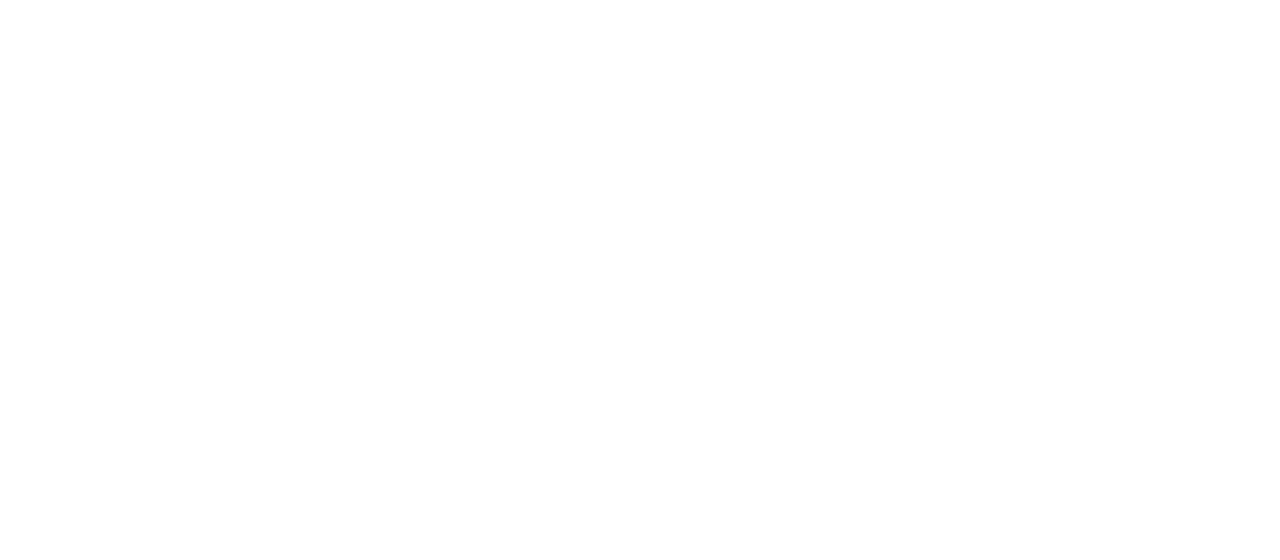
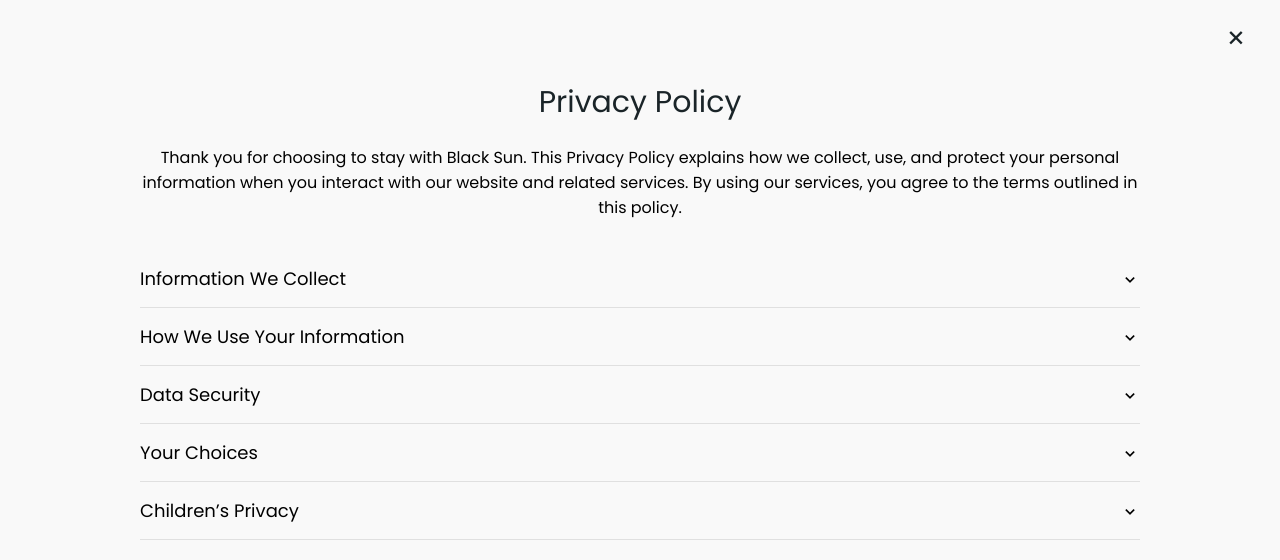
Before and after one commit to DannielVo/BlackSunHotel, a React (Vite) app: page /policy-details in a window 1280 px wide. Before the commit this address had no page. Shown: the top 560 px of the page. Built offline with nearby package versions, Linux system fonts and the light colour scheme.

Commit message:
Feat: Finsih Policy page

```diff
--- a/src/App.jsx
+++ b/src/App.jsx
@@ -12,12 +12,17 @@
 import HomePage from "./pages/HomePage";
 import ServicesDetails from "./pages/servicesDetails/ServicesDetails";
 import BlankPage from "./pages/BlankPAge";
+import Policy from "./pages/policy/Policy";
 
 const App = () => {
   const plainPages = [
     {
       path: "/services-details",
       component: <ServicesDetails></ServicesDetails>,
+    },
+    {
+      path: "/policy-details",
+      component: <Policy></Policy>,
     },
   ];
   return (
--- a/src/assets/assets.js
+++ b/src/assets/assets.js
@@ -158,3 +158,63 @@
     items: ["Kids club"],
   },
 ];
+
+export const POLICY = [
+  {
+    name: "Information We Collect",
+    items: [
+      `We may collect personal information when you make a reservation,
+                check in, or use our services. This may include your name,
+                address, email, phone number, payment details, and other
+                information you voluntarily provide.`,
+      ` When you visit our website, we may collect technical data such
+                as your IP address, browser type, operating system, referring
+                URLs, and usage patterns. This information helps us analyze
+                trends and improve the performance of our services.`,
+    ],
+  },
+
+  {
+    name: "How We Use Your Information",
+    items: [
+      `Your information is used to process bookings, personalize your
+                experience, respond to your requests, and provide updates about
+                our hotel and amenities.`,
+      ` With your consent, we may send you promotional offers,
+                newsletters, or event updates. You can opt out at any time via
+                the unsubscribe link or by contacting us.`,
+      `We may use or disclose your information to comply with legal
+                obligations or protect the rights, property, or safety of Black
+                Sun, our guests, or others.`,
+    ],
+  },
+
+  {
+    name: "Data Security",
+    items: [
+      ` We apply appropriate technical and organizational measures to
+                safeguard your personal data. However, please note that no
+                internet-based system can be guaranteed 100% secure.`,
+    ],
+  },
+
+  {
+    name: "Your Choices",
+    items: [
+      `You may request to access, update, or correct your personal
+                information by contacting us.`,
+      `You can unsubscribe from promotional communications at any time
+                via the provided links or by reaching out to us.`,
+    ],
+  },
+
+  {
+    name: "Children’s Privacy",
+    items: [
+      `Our services are not intended for children under 16. We do not
+                knowingly collect data from anyone under this age. If you
+                believe a child has provided us with personal information,
+                please contact us immediately.`,
+    ],
+  },
+];
--- a/src/components/footer/Footer.jsx
+++ b/src/components/footer/Footer.jsx
@@ -1,8 +1,10 @@
 import React, { useRef } from "react";
 import "./footer.css";
 import { assets } from "../../assets/assets";
+import { useNavigate } from "react-router-dom";
 
 const Footer = () => {
+  const navigate = useNavigate();
   const toastRef = useRef(null);
 
   const handleCopy = (textToCopy) => {
@@ -52,7 +54,7 @@
             <h4>Terms & Policies</h4>
             <ul>
               <li>
-                <a href="privacy-policy.html" target="_blank">
+                <a onClick={() => navigate("/policy-details")} target="_blank">
                   Privacy Policy
                 </a>
               </li>
--- a/src/components/footer/footer.css
+++ b/src/components/footer/footer.css
@@ -38,6 +38,7 @@
 .footer-info ul li a {
   color: var(--text-color);
   text-decoration: none;
+  cursor: pointer;
 }
 
 .footer-info ul li a:hover {
--- /dev/null
+++ b/src/pages/policy/Policy.jsx
@@ -0,0 +1,63 @@
+import React, { useState } from "react";
+import "./policy.css";
+import { POLICY } from "../../assets/assets";
+import { Link } from "react-router-dom";
+
+const Policy = () => {
+  const [openIndexes, setOpenIndexes] = useState([]);
+
+  const togglePolicy = (index) => {
+    setOpenIndexes((prev) =>
+      prev.includes(index) ? prev.filter((i) => i !== index) : [...prev, index]
+    );
+  };
+  return (
+    <div className="policy-container">
+      <div className="wrapper">
+        <Link className="close-btn" to={"/"}>
+          <i className="bx bx-x"></i>
+        </Link>
+
+        <h1>Privacy Policy</h1>
+
+        <div className="thankyou">
+          <p>
+            Thank you for choosing to stay with Black Sun. This Privacy Policy
+            explains how we collect, use, and protect your personal information
+            when you interact with our website and related services. By using
+            our services, you agree to the terms outlined in this policy.
+          </p>
+        </div>
+
+        {POLICY.map((item, index) => (
+          <div className="privacy-section" key={`policy ${index}`}>
+            <div
+              className="privacy-category"
+              onClick={() => togglePolicy(index)}
+            >
+              <span className="privacy-name">{item.name}</span>
+              <i
+                className={`bx bx-chevron-down arrow-btn ${
+                  openIndexes.includes(index) ? "up" : ""
+                }`}
+              ></i>
+            </div>
+            <ul
+              className={`privacy-items ${
+                openIndexes.includes(index) ? "show" : ""
+              }`}
+            >
+              {item.items.map((desc, idx) => (
+                <li key={`policy-desc ${idx}`}>
+                  <p>{desc}</p>
+                </li>
+              ))}
+            </ul>
+          </div>
+        ))}
+      </div>
+    </div>
+  );
+};
+
+export default Policy;
--- /dev/null
+++ b/src/pages/policy/policy.css
@@ -0,0 +1,108 @@
+.policy-container {
+  padding: 80px;
+  background-color: #f9f9f9;
+  height: 100%;
+}
+
+.wrapper {
+  max-width: 1000px;
+  margin: 0 auto;
+}
+
+h1 {
+  font-size: 30px;
+  margin-bottom: 20px;
+  color: var(--text-color);
+  text-align: center;
+  font-weight: normal;
+}
+
+.thankyou {
+  text-align: center;
+  margin-bottom: 30px;
+}
+
+.privacy-section {
+  max-width: 1000px;
+  margin: 0 auto;
+}
+
+.privacy-category {
+  padding: 15px 0;
+  border-bottom: 1px solid #e0e0e0;
+  display: flex;
+  justify-content: space-between;
+  align-items: center;
+  cursor: pointer;
+  transition: all 0.5s ease;
+}
+
+.privacy-name {
+  font-size: 18px;
+}
+
+.privacy-items {
+  max-height: 0;
+  overflow: hidden;
+  padding: 0 0 0 20px;
+  margin-left: 30px;
+  list-style-type: none;
+  transition: max-height 0.5s ease, padding 0.5s ease;
+}
+
+.privacy-items > p {
+  text-align: center;
+  font-size: 16px;
+  color: var(--text-color);
+  line-height: 1.6;
+  max-width: 700px;
+  margin: 0 auto 30px auto;
+}
+
+.privacy-items li {
+  padding: 5px 0;
+  color: var(--text-color);
+  list-style-type: disc;
+  transition: all 0.5s ease;
+  opacity: 0;
+}
+
+.privacy-items.show {
+  max-height: 500px;
+  padding: 10px 0 10px 20px;
+}
+
+.privacy-items.show li {
+  opacity: 1;
+  transition: 0.5s;
+}
+
+.privacy-category:last-child {
+  border-bottom: none;
+}
+
+/* button */
+.arrow-btn {
+  font-size: 20px;
+  cursor: pointer;
+  transition: transform 0.5s ease;
+}
+
+.arrow-btn.up {
+  transform: rotate(180deg);
+}
+
+.close-btn {
+  position: fixed;
+  top: 20px;
+  right: 30px;
+  font-size: 28px;
+  color: var(--text-color);
+  text-decoration: none;
+  z-index: 999;
+  transition: transform 0.3s ease, color 0.3s ease;
+}
+
+.close-btn:hover {
+  transform: scale(1.2);
+}
```
